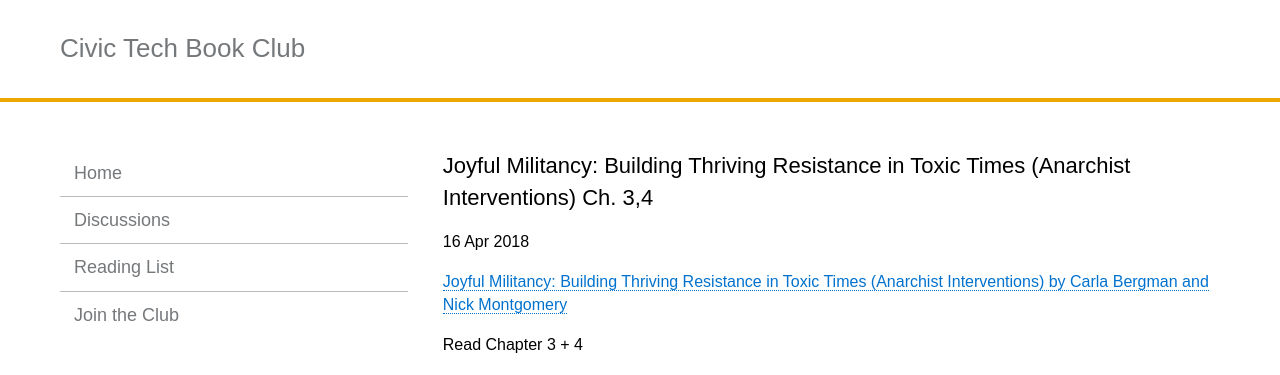
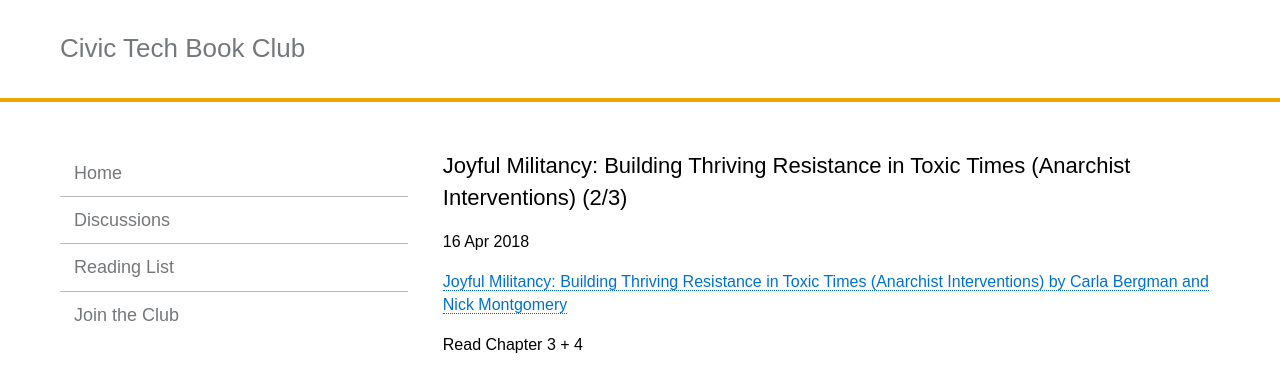
Before and after one commit to rebeccawilliams/bookclub, a Jekyll site: the page built from _posts/2018-04-16-joyful-militancy-3-4.md, in a window 1280 px wide. Shown: the top 375 px of the page. Built offline with Jekyll 4.4.1, drawn with Linux system fonts in a browser that asks for light colours.

Commit message:
Update 2018-04-16-joyful-militancy-3-4.md

```diff
--- a/_posts/2018-04-16-joyful-militancy-3-4.md
+++ b/_posts/2018-04-16-joyful-militancy-3-4.md
@@ -1,6 +1,6 @@
 ---
 layout: post
-title:  "Joyful Militancy: Building Thriving Resistance in Toxic Times (Anarchist Interventions) Ch. 3,4"
+title:  "Joyful Militancy: Building Thriving Resistance in Toxic Times (Anarchist Interventions) (2/3)"
 date:   2018-04-16 20:00:00
 categories: jekyll update
 ---
```
